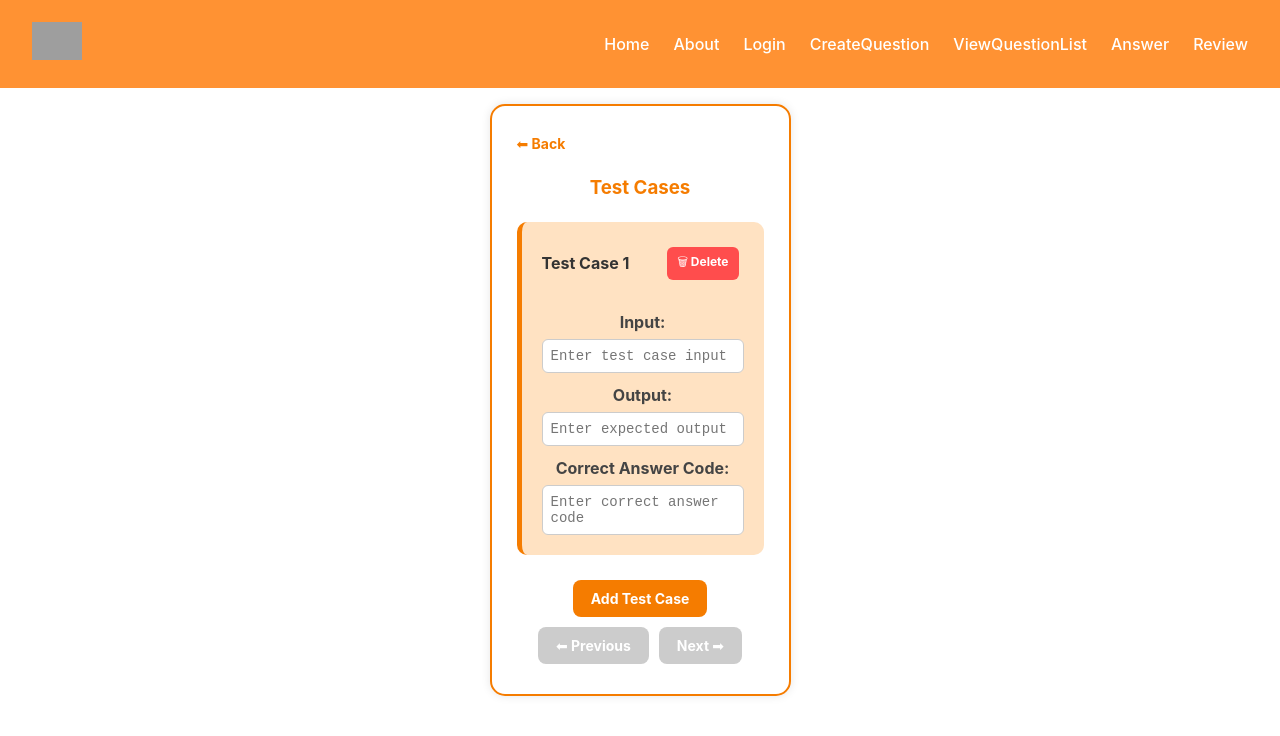
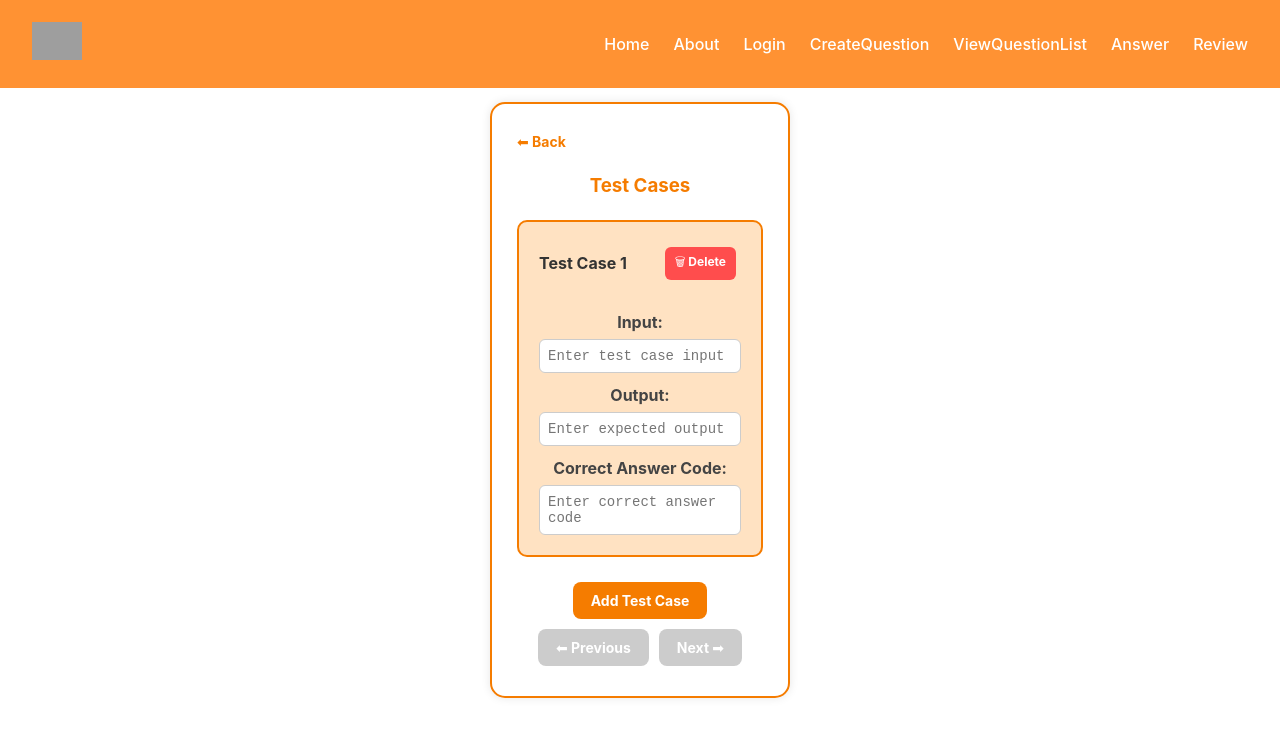
Before and after one commit to t1ww/SE65-Senior-project, a Vue app in the folder frontend/SE65-SENIOR-PROJECT/: page /test-case in a window 1280 px wide. Shown: the top 736 px of the page. Built offline with nearby package versions, Linux system fonts and the light colour scheme; grey boxes are pictures that could not be loaded.

Commit message:
updated view testcase

```diff
--- a/frontend/SE65-SENIOR-PROJECT/src/pages/TestCase.vue
+++ b/frontend/SE65-SENIOR-PROJECT/src/pages/TestCase.vue
@@ -143,7 +143,6 @@ onMounted(() => {
   border: 2px solid #f57c00;
   border-radius: 15px;
   padding: 25px;
-
   box-shadow: 0 0 10px rgba(0, 0, 0, 0.1);
 }
 
@@ -177,7 +176,7 @@ h3 {
 
 .test-case-item {
   background-color: #ffe2c2;
-  border-left: 5px solid #f57c00;
+  border: 2px solid #f57c00;
   padding: 20px;
   border-radius: 10px;
   display: flex;
```
